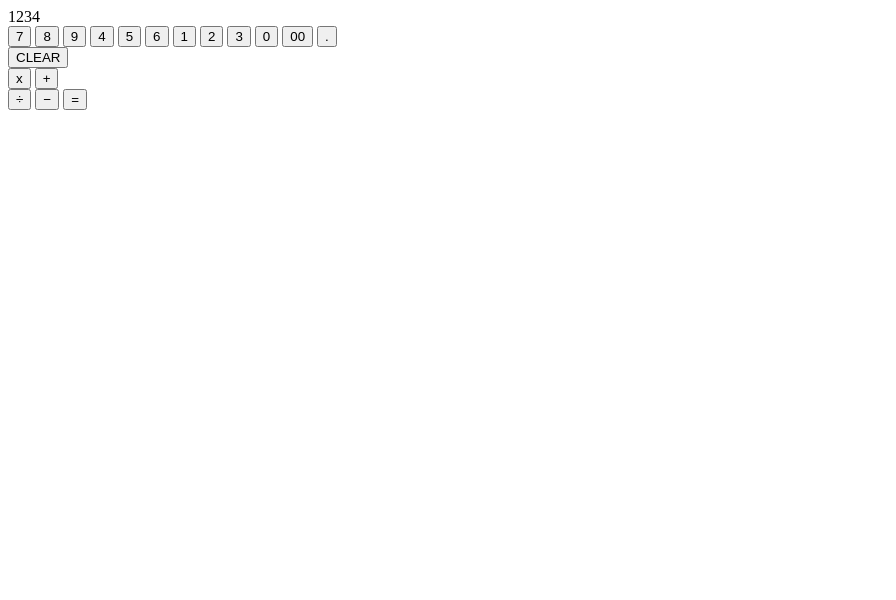
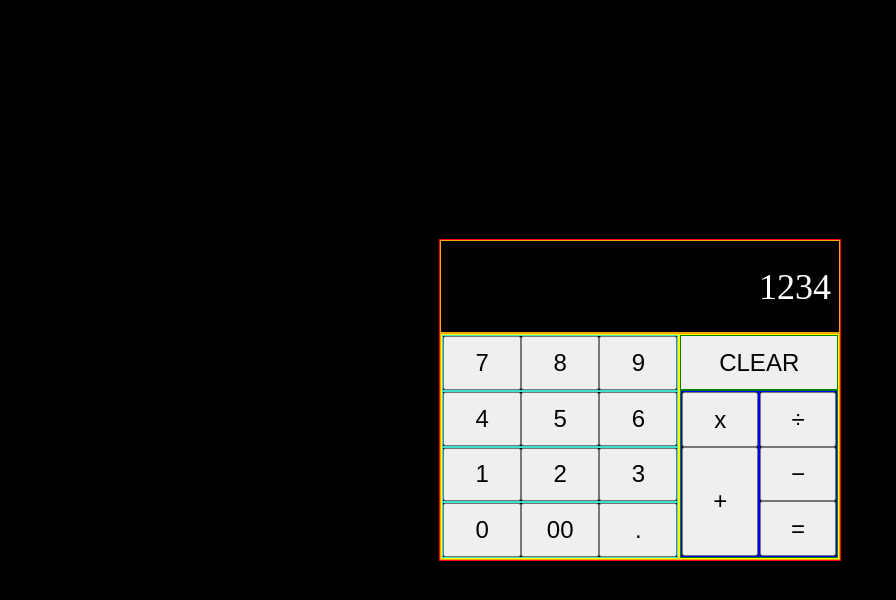
Before and after one commit to totekits/odin-calculator-two, a plain HTML site: page index.html in a window 1280 px wide. Shown: the whole page, without its empty margins (0-896 px from the left). Drawn offline with Linux system fonts and the light colour scheme.

Commit message:
Add style and fourdivs to contain number buttons in each row

```diff
--- a/index.html
+++ b/index.html
@@ -4,6 +4,7 @@
   <meta charset="UTF-8">
   <meta name="viewport" content="width=device-width, initial-scale=1.0">
   <title>odin-calculator-two</title>
+  <link rel="stylesheet" href="style.css">
 </head>
 <body>
   <html>
@@ -11,25 +12,33 @@
       <div class="display">1234</div>
       <div class="buttons">
         <div class="left-buttons">
+          <div class="row-1">
             <button id="7">7</button>
             <button id="8">8</button>
             <button id="9">9</button>
+          </div>
+          <div class="row-2">
             <button id="4">4</button>
             <button id="5">5</button>
             <button id="6">6</button>
+          </div>
+          <div class="row-3">
             <button id="1">1</button>
             <button id="2">2</button>
             <button id="3">3</button>
+          </div>
+          <div class="row-4">
             <button id="0">0</button>
             <button id="00">00</button>
             <button id=".">.</button>
           </div>
+        </div>
         <div class="right-buttons">
-          <button id="clear">CLEAR</div>
+          <button id="clear">CLEAR</button>
           <div class="right-bottom-buttons">
             <div class="right-buttom-left-buttons">
               <button id="x">x</button>
-              <button id="+">+</button>
+              <button id="add">+</button>
             </div>
             <div class="right-buttom-right-buttons">
               <button id="÷">÷</button>
--- /dev/null
+++ b/style.css
@@ -0,0 +1,111 @@
+html, body {
+  display: flex;
+  justify-content: center;
+  align-items: center;
+  height: 100vh;
+  margin: 0;
+  background-color: black;
+}
+
+.main-container {
+  border: 1px solid red;
+  width: 50vw;
+  aspect-ratio: 4 / 3;
+  min-width: 200px;
+  max-width: 400px;
+  flex: 1;
+}
+
+.display {
+  border: 1px solid orange;
+  height: 25%;
+  display: flex;
+  justify-content: flex-end;
+  align-items: center;
+  color: white;
+  padding: 2%;
+  background-color: black;
+  font-size: clamp(24px, 3vw, 36px)
+}
+
+.buttons {
+  border: 1px solid orange;
+  height: 75%;
+  display: flex;
+}
+
+.left-buttons {
+  border: 1px solid yellow;
+  display: flex;
+  width: 60%;
+  flex-direction: column;
+}
+
+.left-buttons > * {
+  border: 1px solid turquoise;
+  height: 25%;
+}
+
+.row-1,
+.row-2,
+.row-3,
+.row-4 {
+  display: flex;
+}
+
+.row-1 > *,
+.row-2 > *,
+.row-3 > *,
+.row-4 > * {
+  width: 33.333%;
+}
+
+.right-buttons {
+  border: 1px solid yellow;
+  display: flex;
+  flex-direction: column;
+  width: 40%;
+}
+
+#clear {
+  border: 1px solid green;
+  height: 25%;
+}
+
+.right-bottom-buttons {
+  border: 1px solid green;
+  display: flex;
+  height: 75%;
+}
+
+.right-bottom-buttons > * {
+  width: 50%;
+}
+
+.right-buttom-left-buttons {
+  border: 1px solid blue;
+  display: flex;
+  flex-direction: column;
+}
+
+#x {
+  height: 33.333%;
+}
+
+#add {
+  height: 66.666%;
+}
+
+.right-buttom-right-buttons {
+  border: 1px solid blue;
+  display: flex;
+  flex-direction: column;
+}
+
+.right-buttom-right-buttons > * {
+  height: 33.333%;
+}
+
+button {
+  font-size: clamp(12px, 2vw, 24px);
+}
```
Lines whose indentation alone changed are shown as unchanged.
